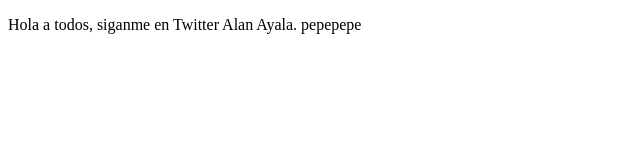
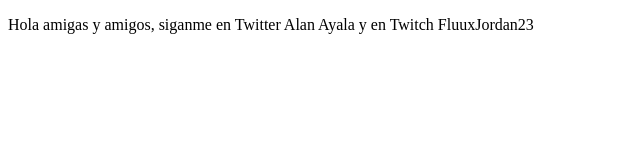
Before and after one commit to Alan-AyalaS/proyectoDemoCursoPrework, a plain HTML site: page index.html in a window 1280 px wide. Shown: the whole page, without its empty margins (0-640 px from the left). Drawn offline with Linux system fonts and the light colour scheme.

Commit message:
Cambios. Agregamos sitio de Twitch

```diff
--- a/index.html
+++ b/index.html
@@ -7,7 +7,7 @@
     <title>Hola Mundo</title>
 </head>
 <body>
-    <p>Hola a todos, siganme en Twitter Alan Ayala. pepepepe</p>
+    <p>Hola amigas y amigos, siganme en Twitter Alan Ayala y en Twitch FluuxJordan23</p>
 
 </body>
 </html>
```
